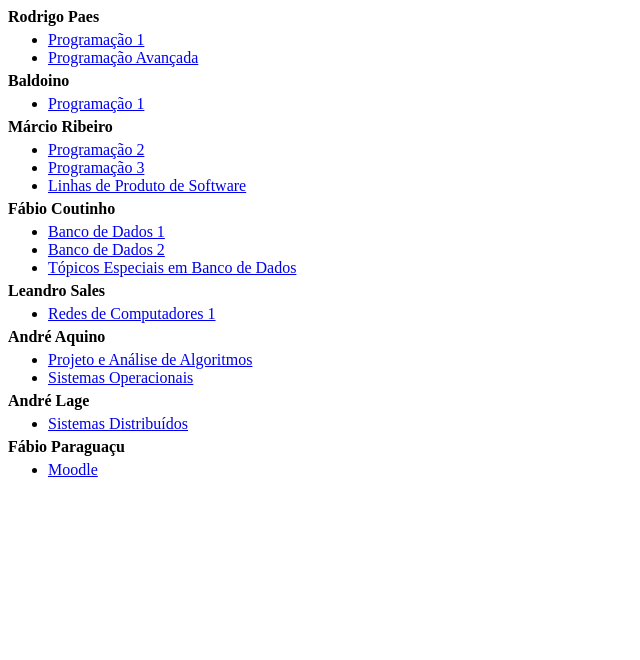
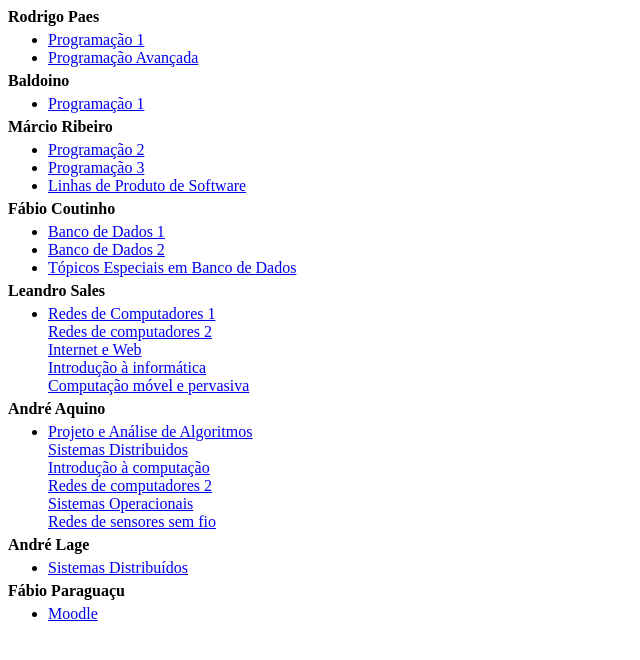
Before and after one commit to computacao-ufal/sites-disciplinas, a plain HTML site: page index.html in a window 1280 px wide. Shown: the whole page, without its empty margins (0-640 px from the left). Drawn offline with Linux system fonts and the light colour scheme.

Commit message:
Updated index.html
Mudei os links dos professores Leandro Sales e André Aquino

```diff
--- a/index.html
+++ b/index.html
@@ -60,15 +60,15 @@
     <p>
       <strong>Leandro Sales</strong>
       <ul>
-        <li><a href="https://sites.google.com/site/leandroal/disciplinas/redes-1-2015-2" target="_blank">Redes de Computadores 1</a></li>
+        <li><a href="https://sites.google.com/site/leandroal/disciplinas" target="_blank">Redes de Computadores 1 <br/> Redes de computadores 2 <br/> Internet e Web <br/> Introdução à informática <br/>Computação móvel e pervasiva</a> </li>
       </ul>
     </p>
 
     <p>
       <strong>André Aquino</strong>
       <ul>
-        <li><a href="https://sites.google.com/site/allalinsufal/home/comp037/20152" target="_blank">Projeto e Análise de Algoritmos</a></li>
-        <li><a href="https://sites.google.com/site/allalinsufal/home/comp-262/20152" target="_blank">Sistemas Operacionais</a></li>
+        <li><a href="https://sites.google.com/site/allalinsufal/home" target="_blank">Projeto e Análise de Algoritmos <br/> Sistemas Distribuidos <br/> Introdução à computação <br/> Redes de computadores 2<br/> Sistemas Operacionais <br/> Redes de sensores sem fio <br/></a></li>
+
       </ul>
     </p>
 
```
